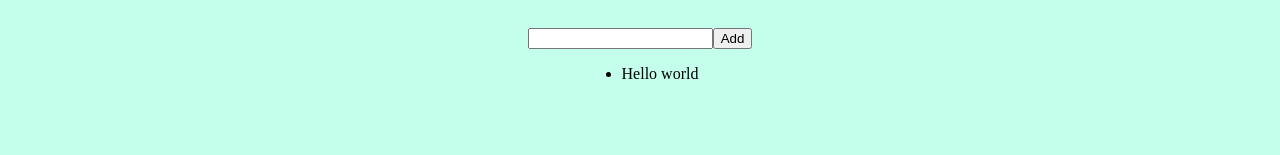
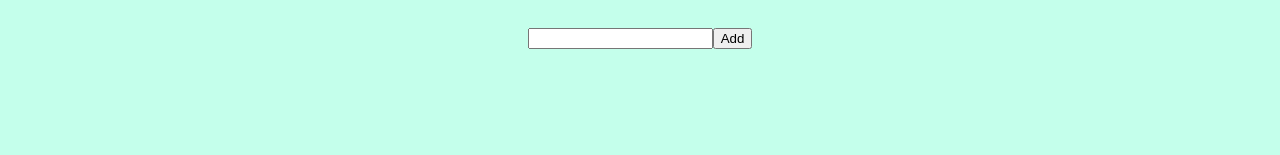
Before and after one commit to Salpan/Todo-list, a React (Vite) app: page / in a window 1280 px wide. Shown: the part 162-317 px from the top of the page. Built offline with nearby package versions, Linux system fonts and the light colour scheme.

Commit message:
Add functional

```diff
--- a/src/common/components/todo-list/TodoList.tsx
+++ b/src/common/components/todo-list/TodoList.tsx
@@ -1,22 +1,30 @@
-import { TodoListField } from '_types/todoList';
-import { FC } from 'react';
+import { FC, useState } from 'react';
 import './styles.css';
+import { Tasks } from '_types/todoList';
 
 export const TodoList: FC = () => {
-    const tasks: TodoListField = [
-        {
-            id: 1,
-            title: 'Hello world',
-            isComleted: false,
-        },
-    ];
+    const [tasks, setTasks] = useState<Tasks[]>([]);
+
+    const [taskName, setTaskName] = useState('');
+
+    const handleClick = () => {
+        setTasks([
+            ...tasks,
+            { id: Date.now(), title: taskName, isComleted: false },
+        ]);
+    };
 
     return (
         <div className="container">
             <h1>Tasks</h1>
             <div className="input">
-                <input />
-                <button>Add</button>
+                <input
+                    value={taskName}
+                    onChange={(e) => setTaskName(e.target.value)}
+                />
+                <button type="button" onClick={handleClick}>
+                    Add
+                </button>
             </div>
 
             <ul>
```
Also changed, not shown: src/common/types/todoList.ts (+6 -8 lines).
